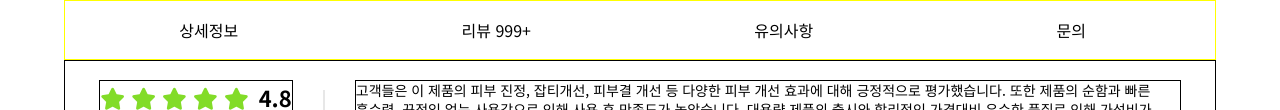
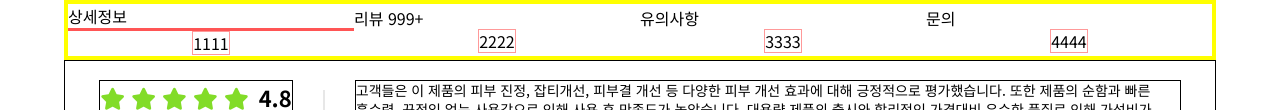
Before and after one commit to song-chaeyoung/teamproject-oliveyoung, a plain HTML site: page product/productDetail.html in a window 1280 px wide. Shown: the part 916-1026 px from the top of the page. Drawn offline with nearby package versions, Linux system fonts and the light colour scheme; files whose address does not match are found by name.

Commit message:
0808 JSJ

```diff
--- a/product/productDetail.css
+++ b/product/productDetail.css
@@ -171,20 +171,39 @@
   .tabs {
     width: 1152px;
     height: 60px;
-    border: 1px solid #ff0;
+    border: 4px solid #ff0;
     display: flex;
     align-items: center;
     justify-content: center;
     .tab {
       display: flex;
+      flex-direction: column;
       justify-content: center;
+      align-items: center;
       flex: 1;
+      width: 100%;
       label {
+        width: 100%;
       }
       .tabs-contents {
+        border: 1px solid #f99;
       }
       input[type="radio"] {
         display: none;
+        width: 100%;
+        border: 1px solid #f99;
+        color: #f99;
+      }
+      input[type="radio"]:checked ~ label {
+        display: block;
+        border-bottom: 3px solid #f55;
+        position: relative;
+      }
+      input[type="radio"]:checked + .tab-contents {
+        display: block;
+        color: #f00;
+        position: absolute;
+        z-index: 1;
       }
     }
   }
--- a/product/productDetail.html
+++ b/product/productDetail.html
@@ -139,24 +139,22 @@
                 checked
               />
               <label for="tab-detali-desc">상세정보</label>
-              <div class="tabs-contents">
-                <div></div>
-              </div>
+              <div class="tabs-contents">1111</div>
             </li>
             <li class="tab">
               <input type="radio" id="tab-review" name="tab-group-a" />
               <label for="tab-review">리뷰 999+</label>
-              <div class="tabs-contents"></div>
+              <div class="tabs-contents">2222</div>
             </li>
             <li class="tab">
               <input type="radio" id="tab-notice" name="tab-group-a" />
               <label for="tab-notice">유의사항</label>
-              <div class="tabs-contents"></div>
+              <div class="tabs-contents">3333</div>
             </li>
             <li class="tab">
               <input type="radio" id="tab-inquiry" name="tab-group-a" />
               <label for="tab-inquiry">문의</label>
-              <div class="tabs-contents"></div>
+              <div class="tabs-contents">4444</div>
             </li>
           </ul>
         </section>
```
Also changed, not shown: product/img/review_star.png (renamed from img/review_star.png).
